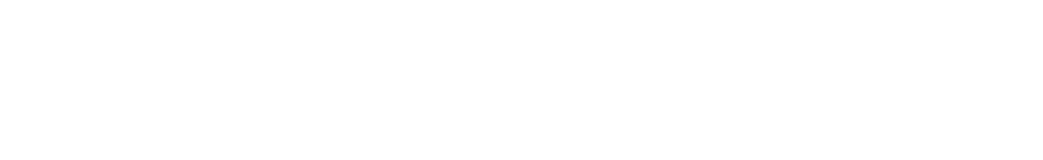
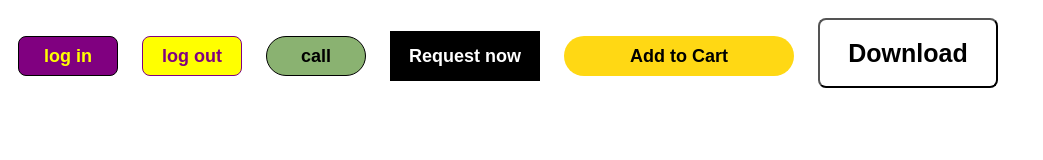
Before and after one commit to DKfedko/web-project, a plain HTML site: page src/buttons.html in a window 1280 px wide. Shown: the whole page, without its empty margins (0-1043 px from the left). Drawn offline with Linux system fonts and the light colour scheme.

Commit message:
add .html with buttons

```diff
--- a/src/buttons.html
+++ b/src/buttons.html
@@ -2,9 +2,156 @@
 <html lang="en">
 <head>
   <meta charset="UTF-8">
-  <title>Title</title>
+  <title>Buttons</title>
 </head>
+
+
 <body>
+<style>
+
+  .log-in-button {
+    background-color: purple;
+    color: yellow;
+    border-radius: 8px;
+    border-color: black;
+    border-style: solid;
+    border-width: 1px;
+    height: 40px;
+    width: 100px;
+    font-size: 18px;
+    font-weight: bold;
+    cursor: pointer;
+    margin-right: 10px;
+    margin-left: 10px;
+    margin-top: 10px;
+    margin-bottom: 20px
+  }
+  .log-out-button {
+    background-color: yellow;
+    color: purple;
+    border-radius: 8px;
+    border-color: purple;
+    border-style: solid;
+    border-width: 1px;
+    height: 40px;
+    width: 100px;
+    font-size: 18px;
+    font-weight: bold;
+    cursor: pointer ;
+    margin-right: 10px;
+    margin-left: 10px;
+    margin-top: 10px;
+    margin-bottom: 20px
+  }
+  .call-out {
+  background-color: rgb(138, 178, 113);
+  color: black;
+  border-radius: 20px;
+  border-color: black;
+  border-style: solid;
+  border-width: 1px;
+  height: 40px;
+  width: 100px;
+  font-size: 18px;
+  font-weight: bold;
+  cursor: pointer ;
+  margin-right: 10px;
+  margin-left: 10px;
+  margin-top: 10px;
+  margin-bottom: 20px
+  }
+
+  .call-out:hover {
+  background-color: rgb(160, 180, 125);
+
+  }
+  .request-button {
+  background-color: black;
+  color: white;
+  border : none;
+  height: 50px;
+  width: 150px;
+  font-size: 18px;
+  font-weight: bold;
+  margin-right: 10px;
+  margin-left: 10px;
+  margin-top: 10px;
+  margin-bottom: 20px;
+  cursor: pointer;
+  }
+
+  .request-button:hover {
+  background-color: white;
+  color: black;
+  }
+
+  .add-to-card-button {
+  background-color: rgb(255, 216, 20);
+  color: black;
+  height: 40px;
+  width: 230px;
+  font-size: 18px;
+  font-weight: bold;
+  margin-right: 10px;
+  margin-left: 10px;
+  margin-top: 10px;
+  margin-bottom: 20px;
+  cursor: pointer;
+  border-radius: 20px;
+  border-style: none;
+  }
+
+  .add-to-card-button:hover {
+  background-color: rgb(255, 221, 102);
+  }
+
+  .sign-up-button {
+  background-color: rgb(46, 164, 79);
+  color: white;
+  height: 40px;
+  width: 120px;
+  font-size: 18px;
+  font-weight: bold;
+  font-family: Arial, Helvetica, sans-serif;
+  border-radius: 8px;
+  border-style: none;
+  cursor: pointer;
+  margin-right: 10px;
+  margin-left: 10px;
+  margin-top: 10px;
+  margin-bottom: 20px
+
+  }
+  .download-button {
+  background-color: white;
+  color: (108, 117, 125);
+  height: 70px;
+  width: 180px;
+  font-size: 25px;
+  font-weight: bold;
+  border-radius: 8px;
+  cursor: pointer;
+  margin-right: 10px;
+  margin-left: 10px;
+  margin-top: 10px;
+  margin-bottom: 20px
+  }
+
+  .download-button:hover {
+  background-color: gray;
+  }
+</style>
+
+<button class="log-in-button">log in</button>
+<button class="log-out-button">log out</button>
+<button class="call-out">call</button>
+<button class="request-button">Request now</button>
+<button class="add-to-card-button">Add to Cart</button>
+
+<button class="download-button">Download</button>
+
+
+
 
 </body>
 </html>
```
Also changed, not shown: src/index.html (+26 -13 lines).
